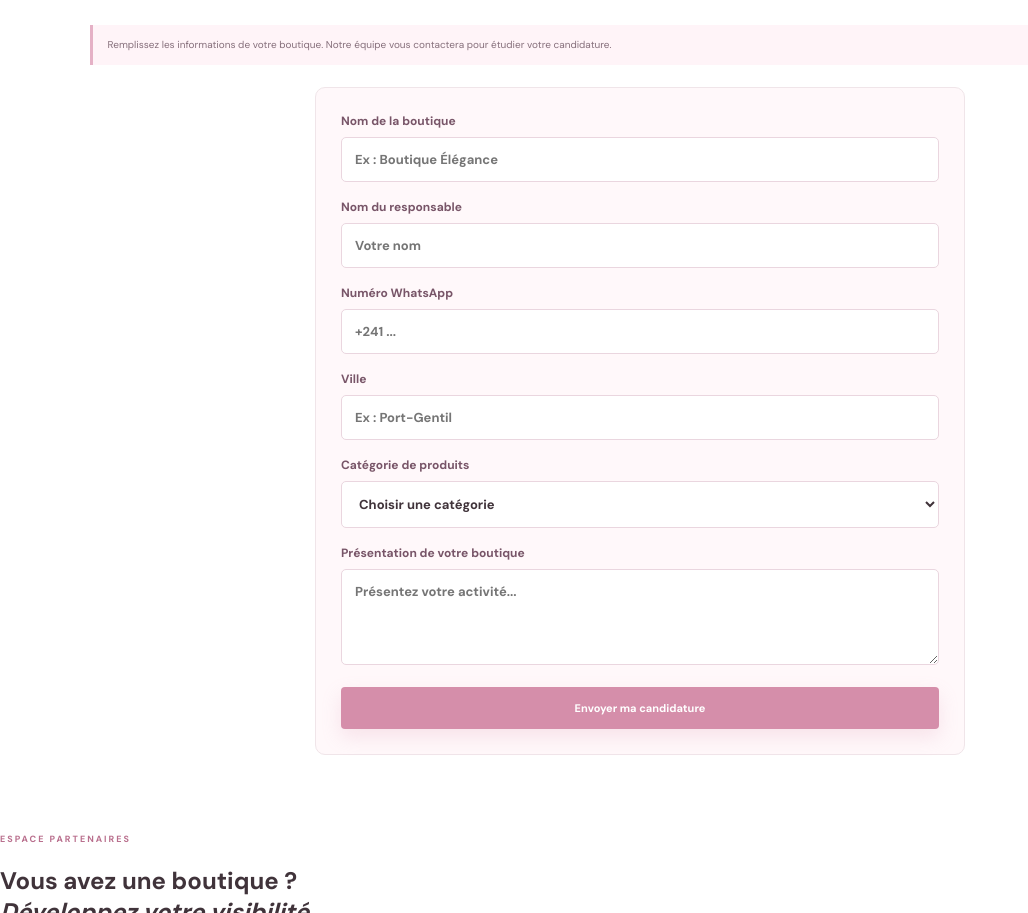
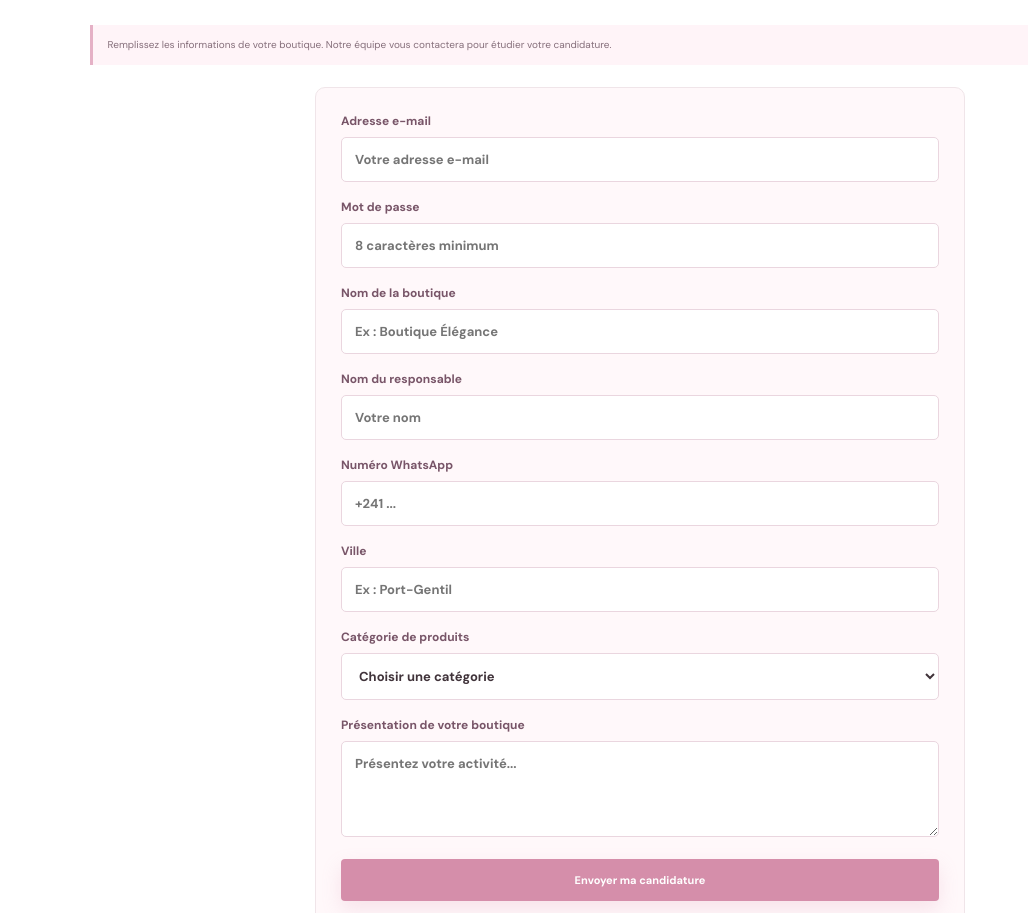
Before and after one commit to Ossimajeremieforlan/ZELORA-, a plain HTML site: page index.html in a window 1280 px wide. Shown: the part 2034-2947 px from the top of the page, without its empty margins (0-1028 px from the left). Drawn offline with nearby package versions, Linux system fonts and the light colour scheme; no server answers.

Commit message:
Update index.html

```diff
--- a/index.html
+++ b/index.html
@@ -131,6 +131,16 @@
   </div>
 
   <form id="sellerForm" class="seller-form">
+    <label>Adresse e-mail
+  <input type="email" name="email" required
+    placeholder="Votre adresse e-mail">
+</label>
+
+<label>Mot de passe
+  <input type="password" name="password"
+    minlength="8" required
+    placeholder="8 caractères minimum">
+</label>
     <label>Nom de la boutique
       <input type="text" name="boutique" required placeholder="Ex : Boutique Élégance">
     </label>
```
